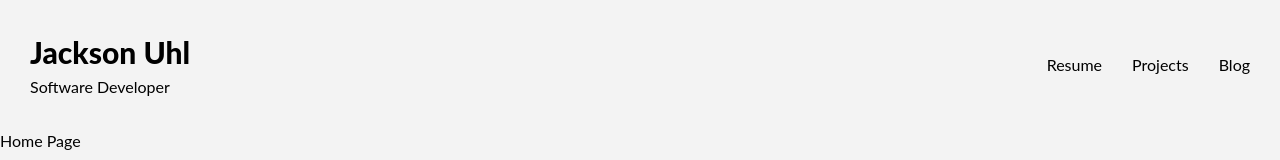
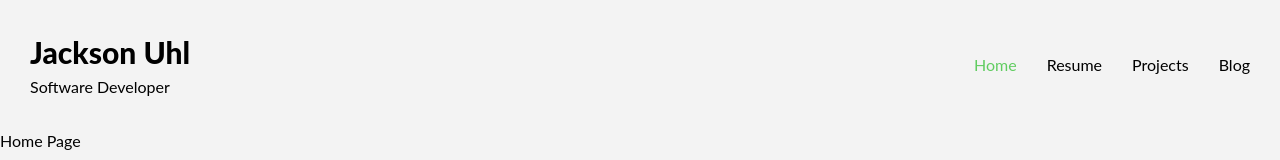
Before and after one commit to JackUhl/Personal_Website, a React (Vite) app: page / in a window 1280 px wide. Shown: the top 160 px of the page. Built offline with nearby package versions, Linux system fonts and the light colour scheme.

Commit message:
Add home nav item

```diff
--- a/src/components/HeaderComponent/HeaderComponent.module.css
+++ b/src/components/HeaderComponent/HeaderComponent.module.css
@@ -10,18 +10,7 @@
 .hamburgerMenuStyle {
     width: 30px;
     cursor: pointer;
-}
-
-@media (prefers-color-scheme: light) {
-    .hamburgerMenuStyle {
-        filter: invert(0%) sepia(100%) saturate(7461%) hue-rotate(347deg) brightness(105%) contrast(111%);
-    }
-}
-
-@media (prefers-color-scheme: dark) {
-    .hamburgerMenuStyle {
-        filter: invert(100%) sepia(0%) saturate(7500%) hue-rotate(157deg) brightness(116%) contrast(101%);
-    }
+    filter: var(--svg-icon-filter);
 }
 
 .navigationItem {
@@ -30,11 +19,11 @@
 }
 
 .navigationItemSelectable:hover {
-    color: #60cc60 !important;
+    color: var(--tertiary-color) !important;
 }
 
 .navigationItemSelected {
-    color: #60cc60 !important;
+    color: var(--tertiary-color) !important;
 }
 
 .mobileMenu {
@@ -43,7 +32,7 @@
 }
 
 .expandedState {
-    height: 72px;
+    height: 96px;
 }
 
 .collapseState {
--- a/src/components/HeaderComponent/HeaderComponent.tsx
+++ b/src/components/HeaderComponent/HeaderComponent.tsx
@@ -14,10 +14,10 @@ export default function HeaderComponent() {
     const location = useLocation();
     const isMobile = useContext(IsMobileContext);
 
-    const shouldAddSelectedClass = (itemPathName: string): string => {
+    const shouldAddSelectedClass = (itemPathName: string) => {
         let sitePathName = location.pathname;
 
-        return sitePathName.includes(itemPathName) ? navigationItemSelected : "";
+        return sitePathName == itemPathName ? navigationItemSelected : "";
     }
 
     const handleNavBarItemClicked = () => {
--- a/src/main.css
+++ b/src/main.css
@@ -9,6 +9,8 @@
   text-rendering: optimizeLegibility;
   -webkit-font-smoothing: antialiased;
   -moz-osx-font-smoothing: grayscale;
+
+  --tertiary-color: #60cc60;
 }
 
 body {
@@ -23,6 +25,8 @@ p {
   :root {
     color: #000000;
     background-color: #f3f3f3;
+
+    --svg-icon-filter: invert(0%) sepia(100%) saturate(7461%) hue-rotate(347deg) brightness(105%) contrast(111%);
   }
 
   a {
@@ -34,6 +38,8 @@ p {
   :root {
     color: #ffffff;
     background-color: #222222;
+
+    --svg-icon-filter: invert(100%) sepia(0%) saturate(7500%) hue-rotate(157deg) brightness(116%) contrast(101%);
   }
 
   a {
--- a/src/models/constants/NavBarConstants.ts
+++ b/src/models/constants/NavBarConstants.ts
@@ -1,5 +1,10 @@
 import { NavBarItem } from "../objects/NavBarItem";
-import { BlogRoute, ProjectsRoute, ResumeRoute } from "./InternalUrlConstants";
+import { BlogRoute, ProjectsRoute, ResumeRoute, HomeRoute } from "./InternalUrlConstants";
+
+export const HomeNav: NavBarItem = {
+    title: "Home",
+    route: HomeRoute
+}
 
 export const ResumeNav: NavBarItem = {
     title: "Resume",
@@ -17,6 +22,7 @@ export const BlogNav: NavBarItem = {
 }
 
 export const NavItems: NavBarItem[] = [
+    HomeNav,
     ResumeNav,
     ProjectsNav,
     BlogNav,
```
